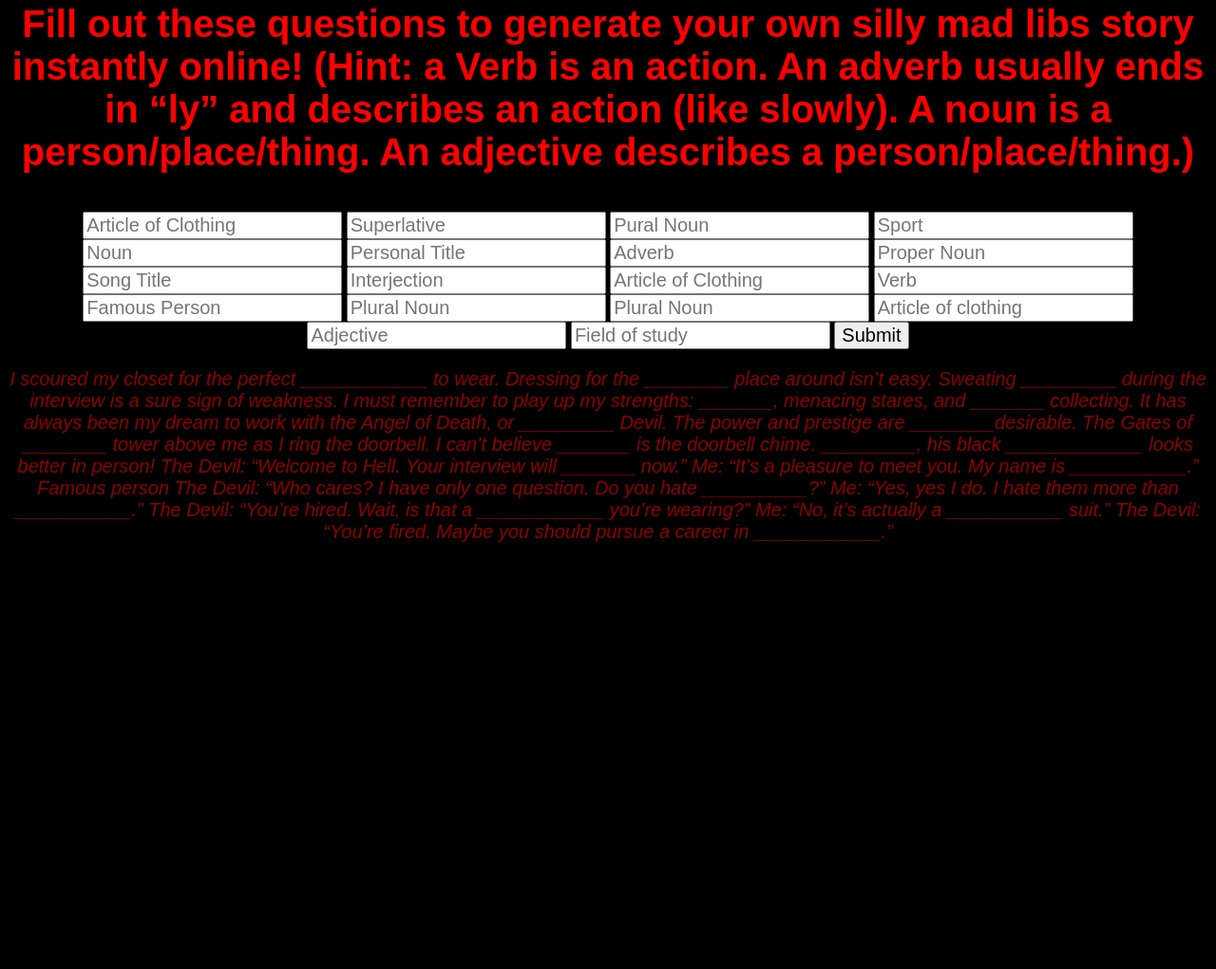
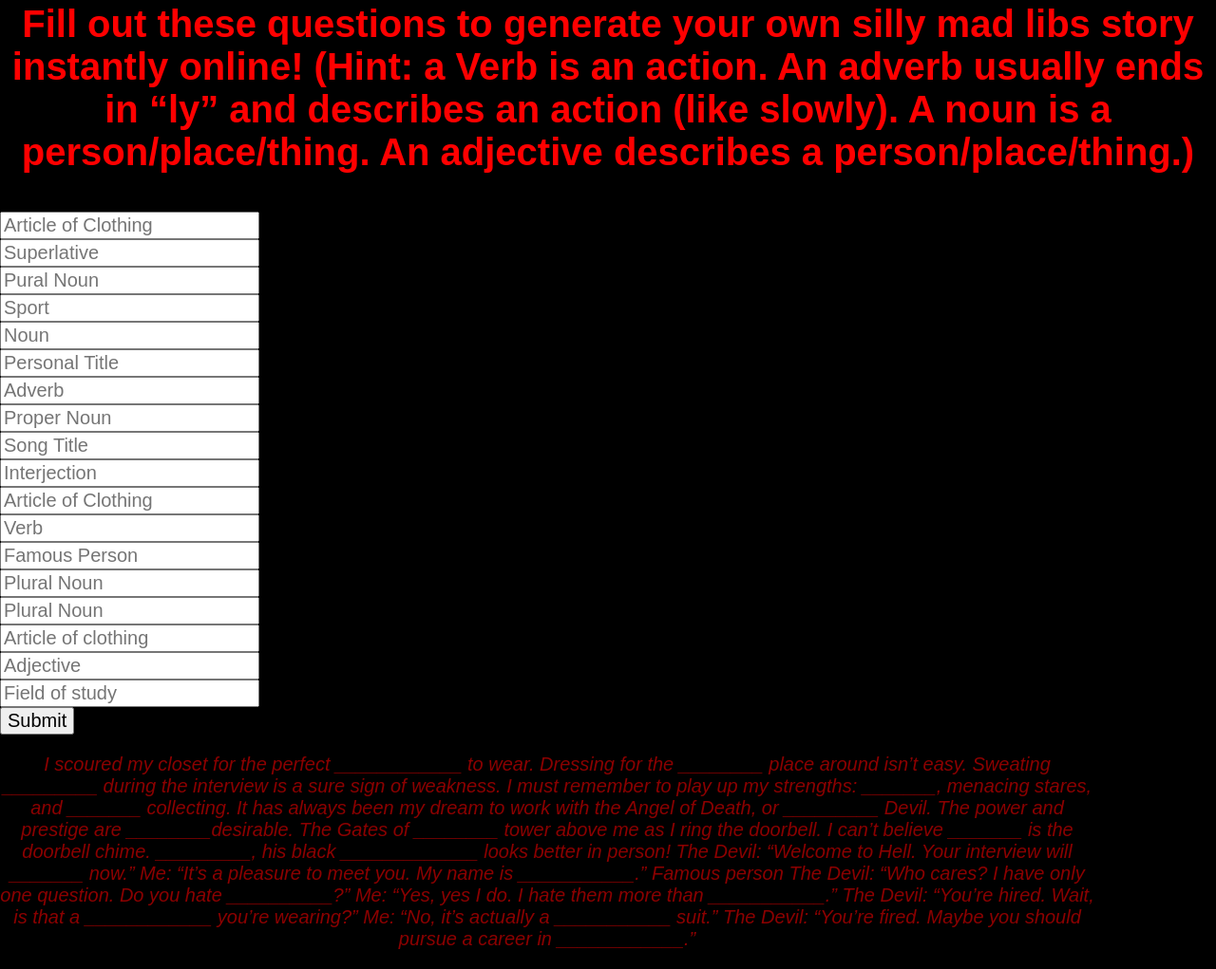
Before and after one commit to Ceedra47/madLibs, a plain HTML site: page index.html in a window 1280 px wide. Shown: the part 571-1592 px from the top of the page at 95% size. Before the commit the page ends 1163 px from the top, so only its background shows below. Drawn offline with Linux system fonts and the light colour scheme.

Commit message:
please work

```diff
--- a/style.css
+++ b/style.css
@@ -2,6 +2,7 @@
 img {
   : center;
   width: 700px;
+
 }
 body {
     background-color:black;
@@ -27,10 +28,14 @@ p {
     font-size: 20px;
     font-family: fantasy;
     font-style: oblique;
+    max-width: 90%;
+    ;
 }
 
 input {
     font-size: 20px;
+    justify-items: center;
+
 }
 
 h3 {
@@ -38,3 +43,12 @@ h3 {
     font-size: 40px;
     font-family: sans-serif;
 }
+
+input {
+    display: flex;
+    flex-direction: column;
+    align-items: center;
+
+
+
+}
```
